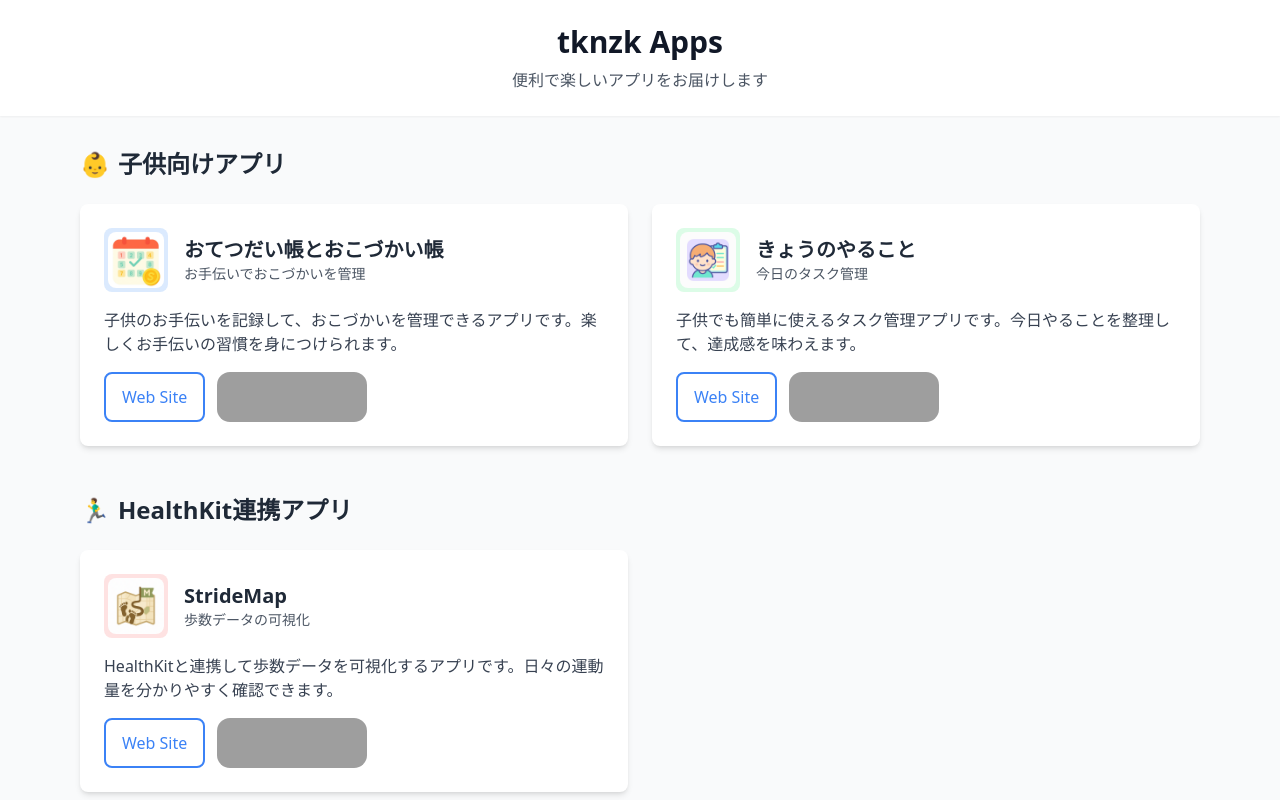
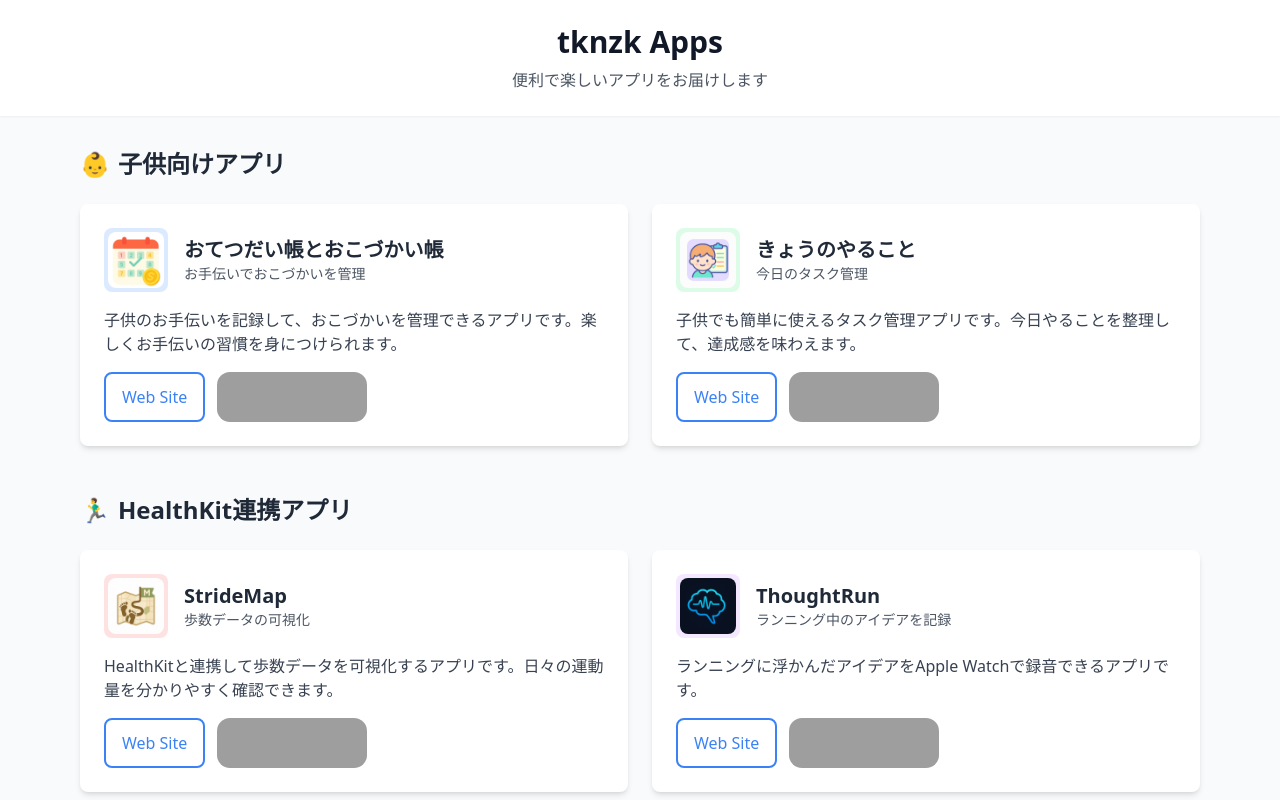
Before and after one commit to tknzk/tknzk-app, a plain HTML site: page index.html in a window 1280 px wide. Shown: the top 800 px of the page. Drawn offline with nearby package versions, Linux system fonts and the light colour scheme; grey boxes are pictures that could not be loaded.

Commit message:
add ThoughtRun

```diff
--- a/index.html
+++ b/index.html
@@ -126,6 +126,36 @@
                         </a>
                     </div>
                 </div>
+
+                <!-- ThoughtRun -->
+                <div class="bg-white rounded-lg shadow-md p-6 hover:shadow-lg transition-shadow">
+                    <div class="flex items-center mb-4">
+                        <div class="w-16 h-16 bg-purple-100 rounded-lg flex items-center justify-center mr-4">
+                            <img src="images/thought-run-icon.png" alt="ThoughtRun" class="w-14 h-14 rounded-lg">
+                        </div>
+                        <div>
+                            <h3 class="text-xl font-semibold text-gray-800">ThoughtRun</h3>
+                            <p class="text-gray-600 text-sm">ランニング中のアイデアを記録</p>
+                        </div>
+                    </div>
+                    <p class="text-gray-700 mb-4">
+                        ランニングに浮かんだアイデアをApple Watchで録音できるアプリです。
+                    </p>
+                    <div class="flex flex-col sm:flex-row gap-3">
+                        <a href="https://thought-run.tknzk.app/"
+                           target="_blank"
+                           class="border-2 border-blue-500 text-blue-500 px-4 py-2 rounded-lg hover:bg-blue-500 hover:text-white transition-colors text-center flex items-center justify-center">
+                            Web Site
+                        </a>
+                        <a href="https://apps.apple.com/us/app/thoughtrun/id6755080219"
+                           target="_blank"
+                           class="inline-block">
+                            <img src="https://tools.applemediaservices.com/api/badges/download-on-the-app-store/black/en-us?size=250x83&amp;releaseDate=1262304000"
+                                 alt="Download on the App Store"
+                                 style="border-radius: 13px; width: 150px; height: 50px;">
+                        </a>
+                    </div>
+                </div>
             </div>
         </section>
 
```
Also changed, not shown: images/thought-run-icon.png (added).
